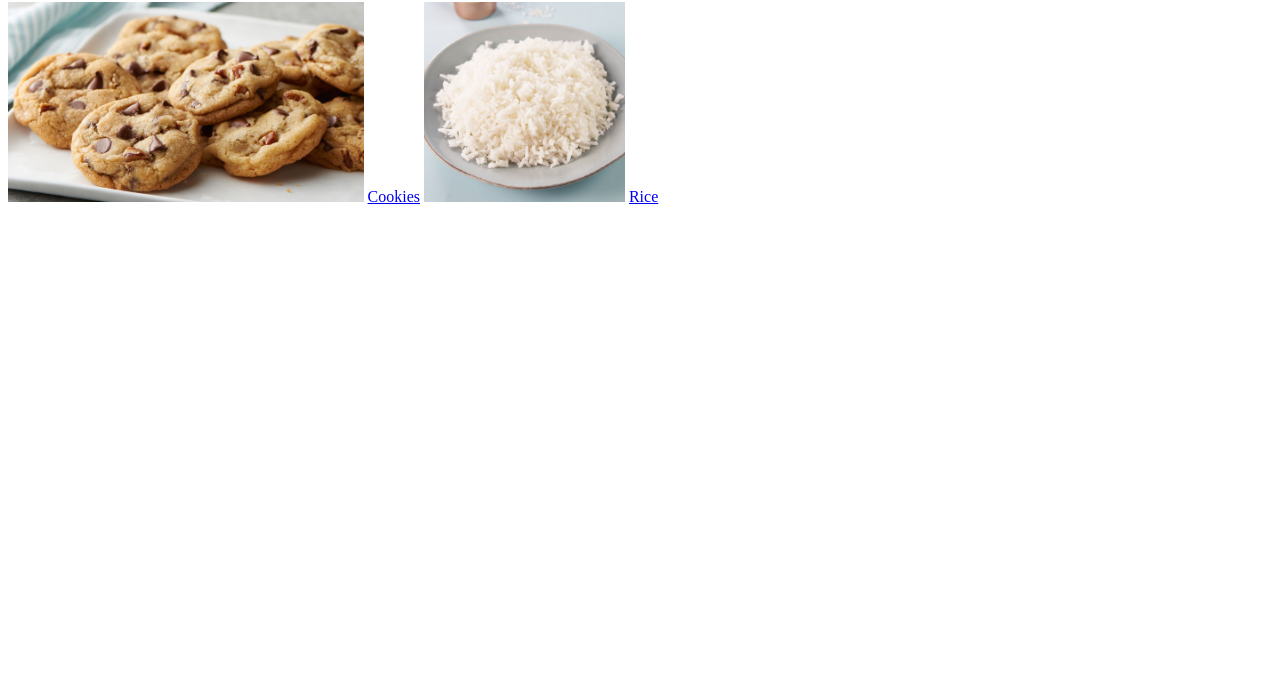
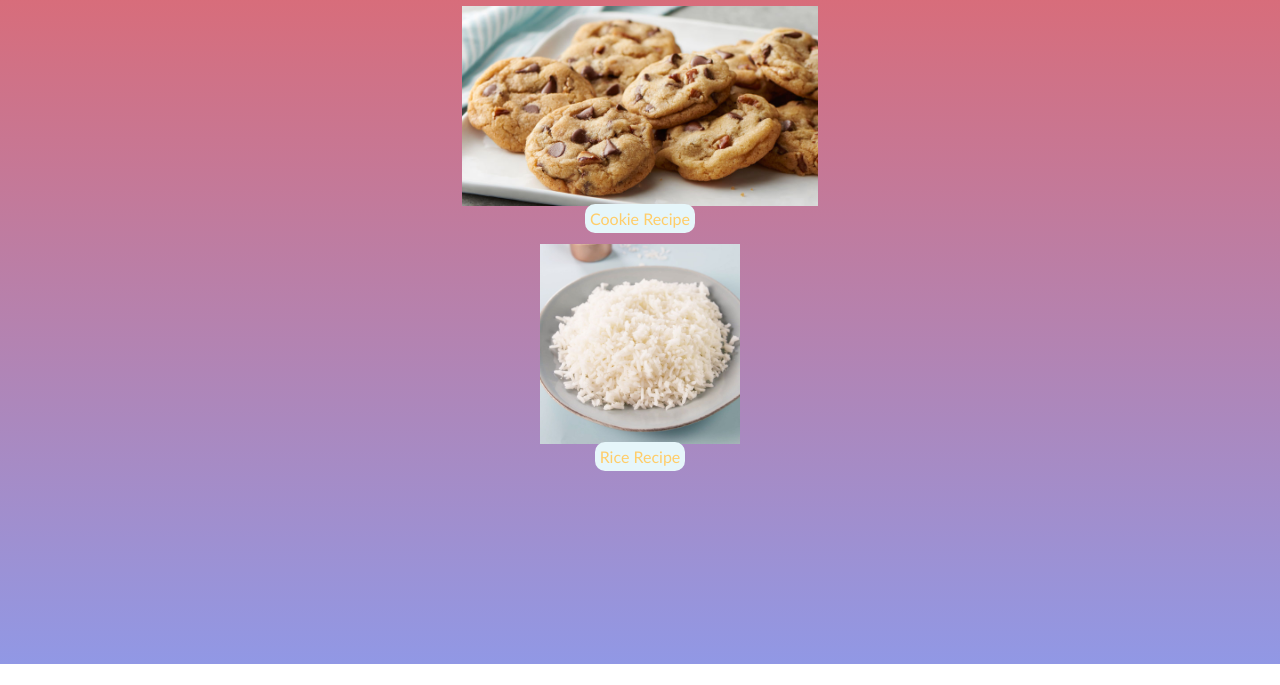
Before and after one commit to michaelxie1/feat_branch_site, a plain HTML site: page index.html in a window 1280 px wide. Shown: the part 136-821 px from the top of the page. Before the commit the page ends 800 px from the top, so only its background shows below. Drawn offline with Linux system fonts and the light colour scheme.

Commit message:
Added basic functionalities to rice page- also changed file structure locally (making sure everything works)

```diff
--- a/css/cookies.css
+++ b/css/cookies.css
@@ -0,0 +1,30 @@
+
+
+body {
+    font-family: Arial;
+    color: blue;
+    text-align: center;
+  }
+
+  img {
+   display: block;
+   margin-left: auto;
+   margin-right: auto;
+  }
+  /*
+  .div-class {
+   color: mediumorchid;
+  }
+
+  #div-id {
+    color: crimson;
+  }
+
+  div {
+    color: orange;
+  }
+  */
+  a {
+    text-decoration: none;
+    color: seagreen;
+  }
--- a/css/index.css
+++ b/css/index.css
@@ -0,0 +1,21 @@
+html{
+    height: 100%;
+}
+
+body {
+    font-family: "Gill Sans";
+    background: linear-gradient(#e66465, #9198e5);
+    background-repeat: no-repeat;
+    height: 100%;
+    text-align: center;
+
+  }
+
+  a {
+    text-decoration: none;
+    color: rgb(255, 205, 105);
+    background-color: rgb(230, 246, 250);
+    padding: 5px;
+    border-radius: 10px;
+    margin: 5px;
+  }
--- a/css/rice.css
+++ b/css/rice.css
@@ -0,0 +1,30 @@
+
+
+body {
+    font-family: Arial;
+    color: blue;
+    text-align: center;
+  }
+
+  img {
+   display: block;
+   margin-left: auto;
+   margin-right: auto;
+  }
+  /*
+  .div-class {
+   color: mediumorchid;
+  }
+
+  #div-id {
+    color: crimson;
+  }
+
+  div {
+    color: orange;
+  }*/
+
+  a {
+    text-decoration: none;
+    color: seagreen;
+  }
--- a/index.html
+++ b/index.html
@@ -8,18 +8,20 @@
     <title>Recipe Development</title>
     <h1>WELCOME</h1>
 
-    <!--<link rel="stylesheet" type="text/css" href="css/recipes.css">-->
+    <link rel="stylesheet" type="text/css" href="css/index.css">
 
 </head>
 <body>
-    <h1>Hello, World!</h1>
-    <img src="img/cookie.png" style = "height:200px;"/>
-    <a href="cookies.html">Cookies</a>
+    <h1>This is a recipe page</h1>
+        <figure>
+            <img src="img/cookie.png" style = "height:200px;"/>
+            <figcaption><a href="cookies.html">Cookie Recipe</a></figcaption>
+        </figure>
 
-
-    <img src="img/rice.png" style="height:200px;"/>
-    <a href="rice.html">Rice</a>
-
+        <figure>
+            <img src="img/rice.png" style="height:200px;"/>
+            <figcaption><a href="rice.html">Rice Recipe</a></figcaption>
+        </figure>
 
 </body>
 
```
Also changed, not shown: cookies.html (+6 -1 lines), rice.html (+10 -1 lines), script.js (+11 -0 lines), 1 other file.
